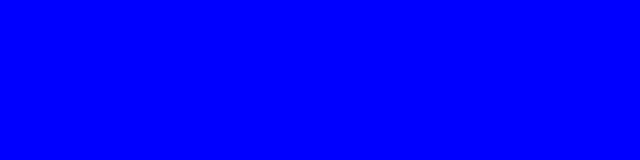
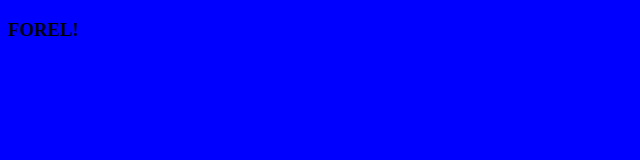
Before and after one commit to alexbalOfficial/kakim-tupostey, a plain HTML site: page index.html in a window 1280 px wide. Shown: the whole page, without its empty margins (0-640 px from the left). Drawn offline with Linux system fonts and the light colour scheme.

Commit message:
Update index.html
h3 forel

```diff
--- a/index.html
+++ b/index.html
@@ -7,6 +7,6 @@
     <title>Каким тупостей</title>
 </head>
 <body>
-
+    <h3>FOREL!</h3>
 </body>
 </html>
```
